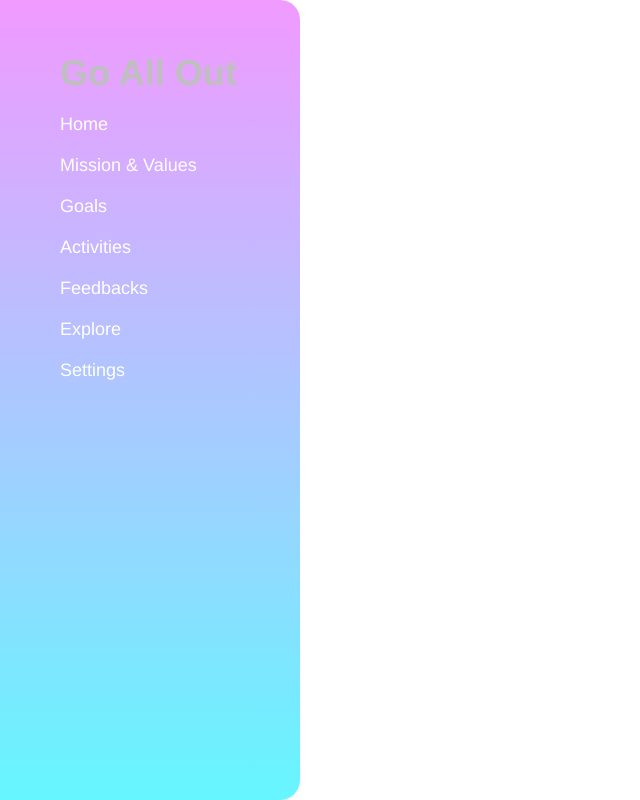
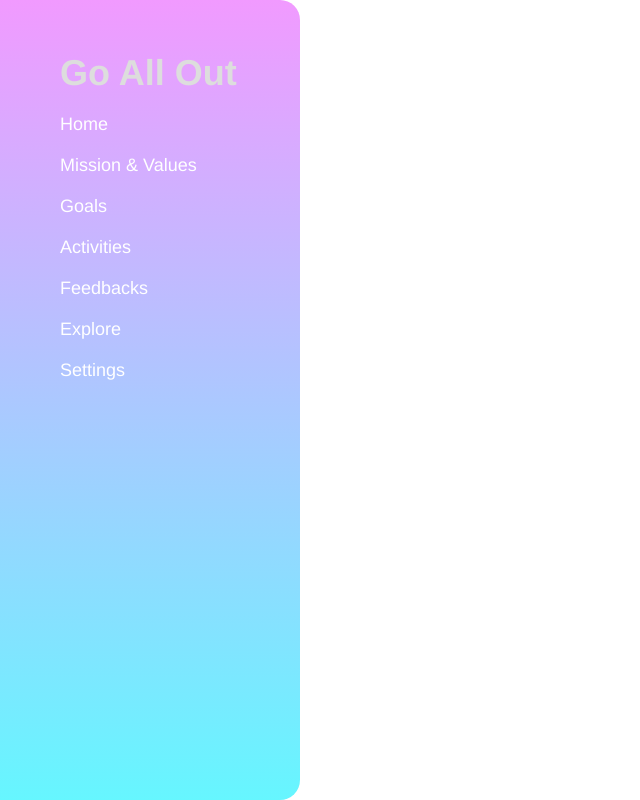
Before and after one commit to Kazuchanfl/hr_app_concept_frontend, a Vue app: page / in a window 1280 px wide. In both pictures the pointer is over the link "Go All Out". Shown: the whole page, without its empty margins (0-640 px from the left). Built offline with nearby package versions, Linux system fonts and the light colour scheme.

Commit message:
change color for hovering to more light color

```diff
--- a/src/components/GlobalMenu.vue
+++ b/src/components/GlobalMenu.vue
@@ -55,6 +55,6 @@ a {
 }
 
 a:hover {
-  color: #bfbfbf;
+  color: #dddddd;
 }
 </style>
--- a/src/components/Logo.vue
+++ b/src/components/Logo.vue
@@ -28,6 +28,6 @@ a#Logo {
 }
 
 a#Logo:hover {
-  color: #bfbfbf;
+  color: #dddddd;
 }
 </style>
```
